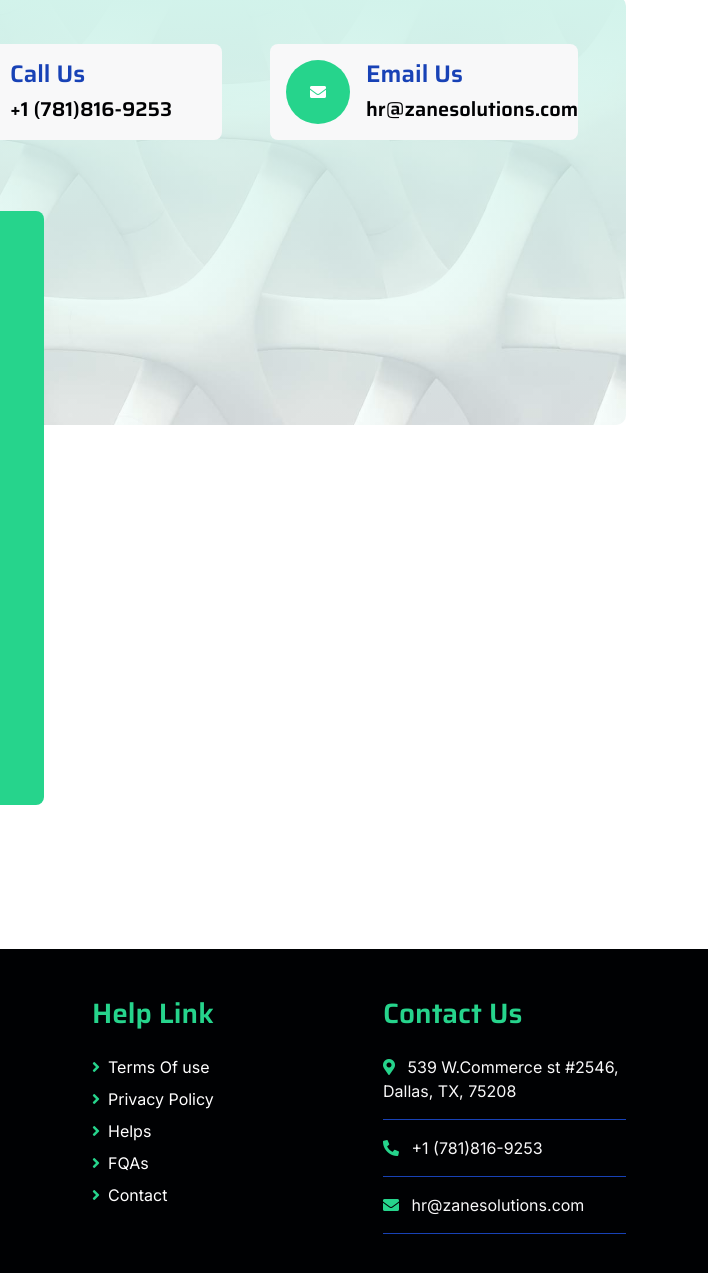
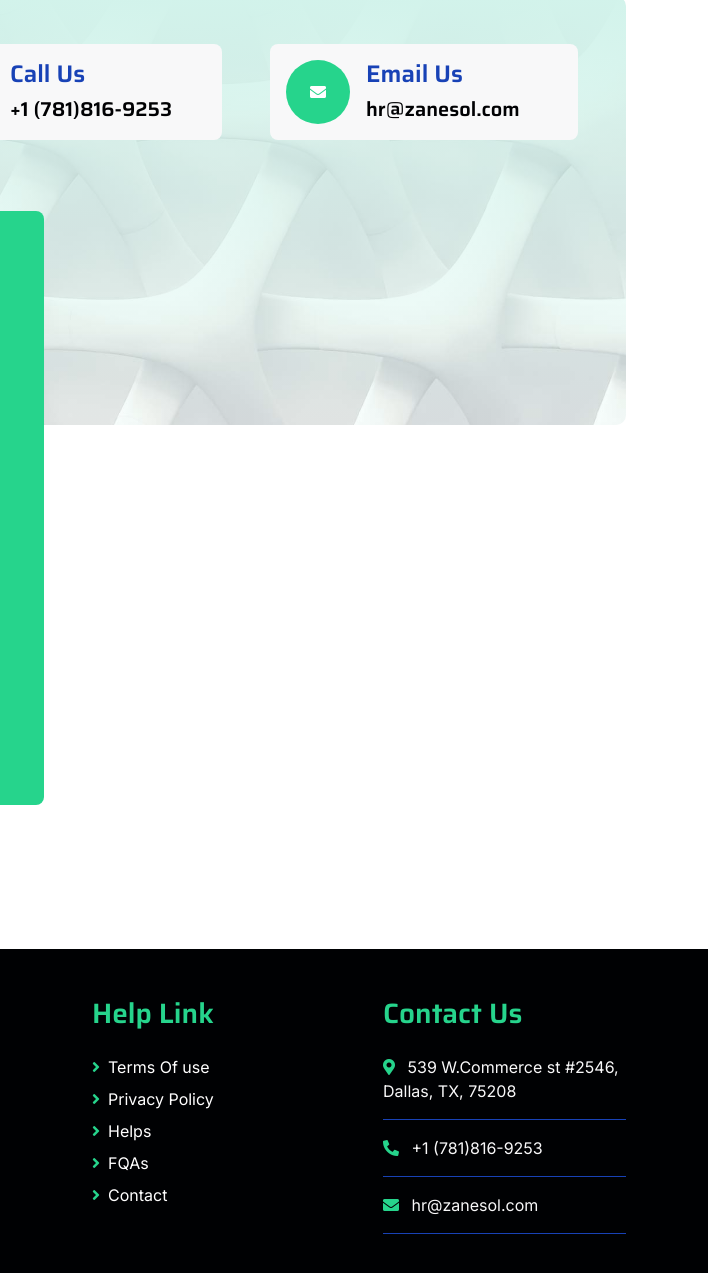
Before and after one commit to ZaneSolutions5855/freehost.github.io, a plain HTML site: page contact.html in a window 1280 px wide. Shown: the part 907-2180 px from the top of the page, 572-1280 px from the left. Drawn offline with nearby package versions, Linux system fonts and the light colour scheme.

Commit message:
Mail change

```diff
--- a/contact.html
+++ b/contact.html
@@ -194,7 +194,7 @@
                                 </div>
                                 <div class="ms-3">
                                     <h4 class="text-primary">Email Us</h4>
-                                    <a class="h5" href="mailto:hr@zanesolutions.com" target="_blank">hr@zanesolutions.com</a>
+                                    <a class="h5" href="mailto:hr@zanesol.com" target="_blank">hr@zanesol.com</a>
                                 </div>
                             </div>
                         </div>
@@ -272,7 +272,7 @@
                         <div class="text-white mt-4 d-flex flex-column contact-link">
                             <a href="#" class="pb-3 text-light border-bottom border-primary"><i class="fas fa-map-marker-alt text-secondary me-2"></i> 539 W.Commerce st #2546, Dallas, TX, 75208</a>
                             <a href="#" class="py-3 text-light border-bottom border-primary"><i class="fas fa-phone-alt text-secondary me-2"></i> +1 (781)816-9253</a>
-                            <a href="#" class="py-3 text-light border-bottom border-primary"><i class="fas fa-envelope text-secondary me-2"></i> hr@zanesolutions.com</a>
+                            <a href="#" class="py-3 text-light border-bottom border-primary"><i class="fas fa-envelope text-secondary me-2"></i> hr@zanesol.com</a>
                         </div>
                     </div>
                 </div>
```
Also changed, not shown: 404.html (+1 -1 lines), about.html (+1 -1 lines), blog.html (+1 -1 lines), index.html (+2 -2 lines), project.html (+1 -1 lines), service.html (+1 -1 lines), team.html (+1 -1 lines), testimonial.html (+1 -1 lines).
